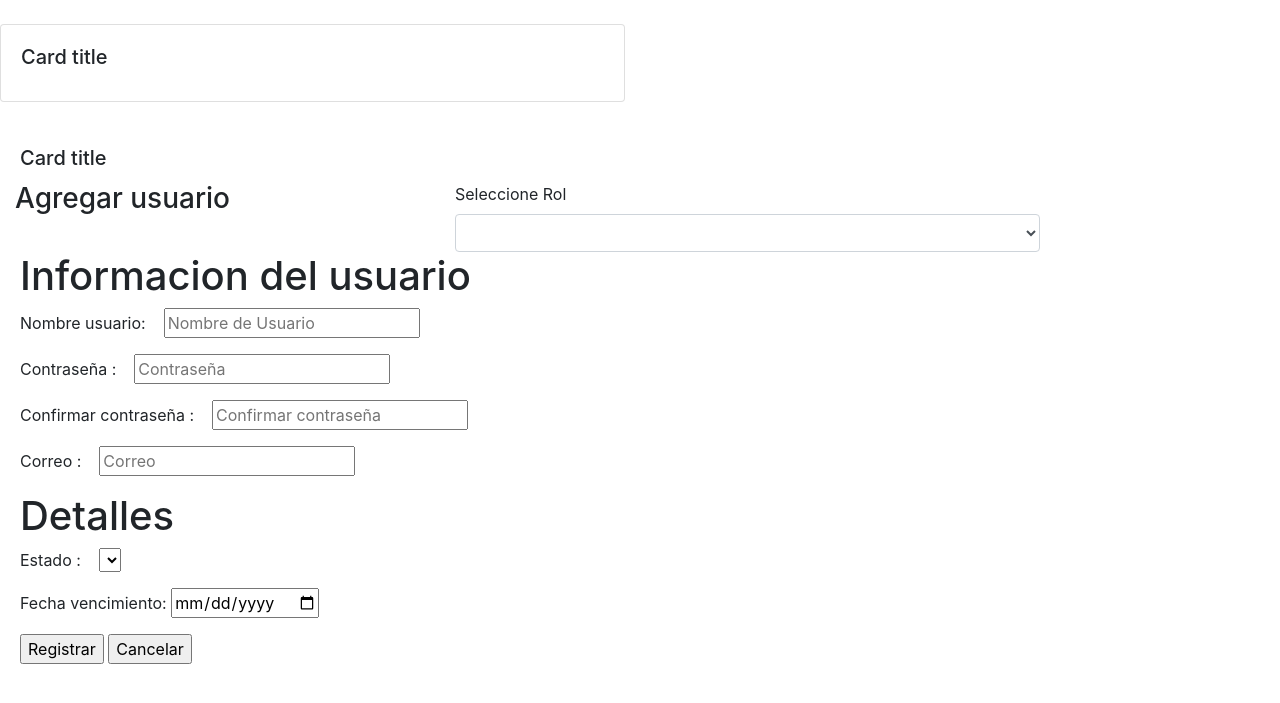
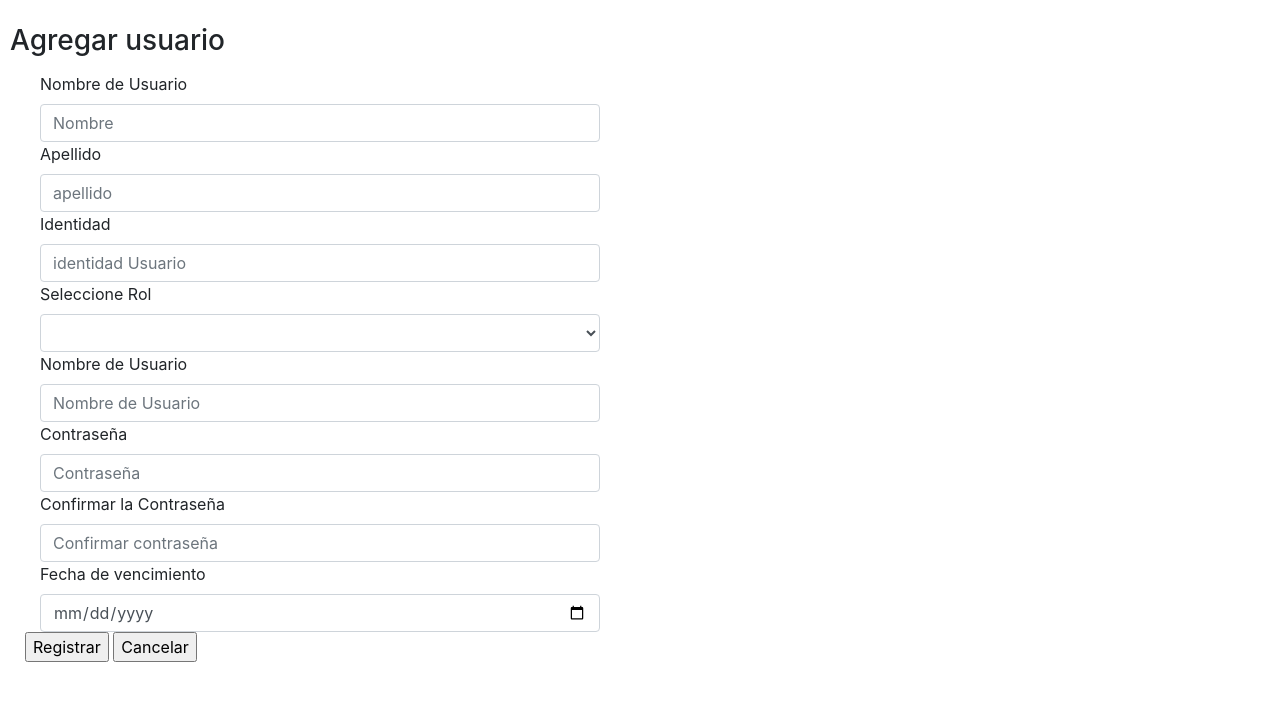
Before and after one commit to baguilerapadilla/implementacion, a PHP site: page /dialisis/webContent/pages/registroUsuario.php in a window 1280 px wide. Shown: the part 56-759 px from the top of the page. Run offline with PHP 8.4, Linux system fonts and the light colour scheme; lists and menus that the app fills with data are empty; some libraries are stand-ins or nearby versions.

Commit message:
terminar de quitar todo lo del formulario registro usuario

```diff
--- a/dialisis/webContent/pages/registroUsuario.php
+++ b/dialisis/webContent/pages/registroUsuario.php
@@ -7,11 +7,6 @@
     <meta name="viewport" content="width=device-width, initial-scale=1">
 
     <link rel="stylesheet" href="../plugins/bootstrap2/css/bootstrap.min.css">
-
-
-    <title>Registro Usuario</title>
-
-
 
 
 
@@ -29,139 +24,61 @@
     </div>
 
 
-    <div class="row row-cols-1 row-cols-md-2">
-    <div class="col-6 mb-4">
-        <div class="card">
 
-      <div class="card-body">
-        <h5 class="card-title">Card title</h5>
+            <form class="form-register col-6" action="Registar.php" method="post">
 
+                <input type="hidden" id="idUsuario" >
 
-      </div>
-    </div>
-  </div>
-</div>
+                <div class="form-row ">
+                <h3 class="">Agregar usuario</h3>
+                <br><br>
+                <div class="container">
 
+                <div class="col">
+                    <label for="">Nombre de Usuario</label>
+                        <input type="text" name="nombre"  id="nombre" class="form-control" placeholder="Nombre">
+                </div>
 
+                <div class="col">
+                    <label for="">Apellido</label>
+                        <input type="text" name="apellido"  id="apellido" class="form-control" placeholder="apellido">
+                </div>
 
-
-
-
-
-    <div class="card-body">
-        <h5 class="card-title">Card title</h5>
-
-            <input type="hidden" id="idUsuario" >
-
-            <div class="form-row ">
-            <h3 class="">Agregar usuario</h3>
-            <br><br>
-            <div class="container col-md-6">
+                <div class="col">
+                    <label for="">Identidad</label>
+                        <input type="text" name="identidad"  id="identidad" class="form-control" placeholder="identidad Usuario">
+                </div>
 
                 <div class="col">
                     <label for="">Seleccione Rol</label>
                     <select class="form-control" name="selectRol" id="selectRol"></select>
                 </div>
-                <!-- <div class="col ">
-                    <label for="">Telefono</label>
-                    <input type="text" class="form-control" placeholder="Telefono">
-                </div> -->
-            </div>
-            <!-- <div class="container col-md-6">
-                    <div class="col">
-                        <label for="">Teléfono</label>
-                        <input type="telefono" class="form-control" id="telefono" placeholder="Teléfono">
-                    </div>
-                    <div class="col ">
-                        <label for="">Telefono</label>
-                        <input type="text" class="form-control" placeholder="Telefono">
-                    </div>
-                </div>
-            <div> -->
-            </div>
 
 
-            <form action="Registar.php" method="post" class="form-register text-left">
-            <h1 class="form-titulo text-left">Informacion del usuario</h1>
-            <div class="Contenedor-inputs">
-                <p>Nombre usuario: &nbsp;&nbsp;
-                <input type="text" name="nombreUsuario" id="nombreUsuario" placeholder="Nombre de Usuario" class="input-60"
-                        required></p>
-                <p>Contraseña : &nbsp;&nbsp;
-                <input type="password" name="password" id="password" placeholder="Contraseña"
-                        class="input-60"></p>
-                <p>Confirmar contraseña : &nbsp;&nbsp;
-                <input type="password" name="passwordConfirmacion" id="passwordConfirmacion"
-                        placeholder="Confirmar contraseña" class="input-60" required></p>
-                <p>Correo : &nbsp;&nbsp;
-                <input type="email" name="correo" id="correo" placeholder="Correo" class="input-60"
-                        required></p>
+                <div class="col">
+                    <label for="">Nombre de Usuario</label>
+                        <input type="text" name="nombreUsuario"  id="nombreUsuario" class="form-control" placeholder="Nombre de Usuario">
+                </div>
 
-            </div>
+                <div class="col">
+                    <label for="">Contraseña</label>
+                        <input type="password" name="password"  id="password" class="form-control" placeholder="Contraseña">
+                </div>
 
+                <div class="col">
+                    <label for="">Confirmar la Contraseña</label>
+                        <input type="password" name="passwordConfirmacion"  id="passwordConfirmacion" class="form-control" placeholder="Confirmar contraseña">
+                </div>
 
-            <form action="Registrar.php" method="post" class="form-detalle text-left">
-                <h1 class="form-titulo text-left">Detalles</h1>
-                <div class="Contenedor-inputs">
-                    <p>Estado : &nbsp;&nbsp;
-                    <select  name="selectEstado" id="selectEstado" class="input-60"
-                            required></select></p>
-                    <div class="form-group">
-                        <p>Fecha vencimiento:
-                        <input type="date" name="fechaVencimiento" id="fechaVencimiento"></p>
-                    </div>
+                <div class="col">
+                    <label for="">Fecha de vencimiento</label>
+                        <input type="date" name="fechaVencimiento"  id="fechaVencimiento" class="form-control" >
+                </div>
+
+                <input type="button" value="Registrar" id="btnRegistrar" class="btn-enviar" required>
+                <input type="button" value="Cancelar" class="btn-can" required>
 
             </form>
-
-            <input type="button" value="Registrar" id="btnRegistrar" class="btn-enviar" required>
-            <input type="button" value="Cancelar" class="btn-can" required>
-        </div>
-
-
-
-
-
-
-
-
-
-
-
-
-
-
-
-
-
-
-
-
-
-
-
-
-
-
-
-
-
-    <!--  -->
-
-
-
-
-
-
-
-
-
-
-
-
-
-
-
-
 
 
 
```
